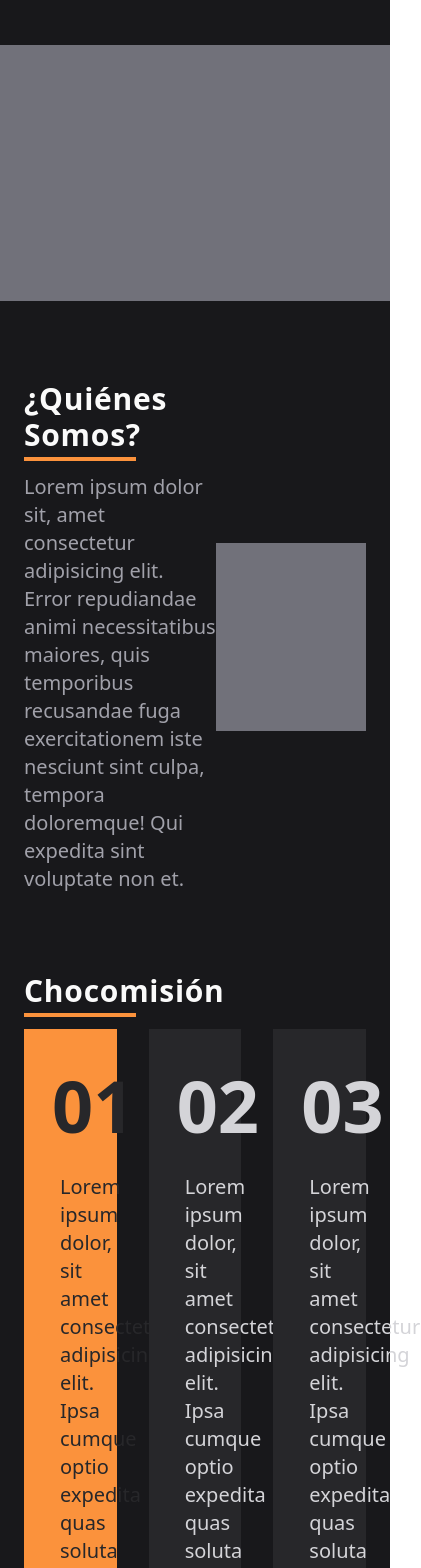
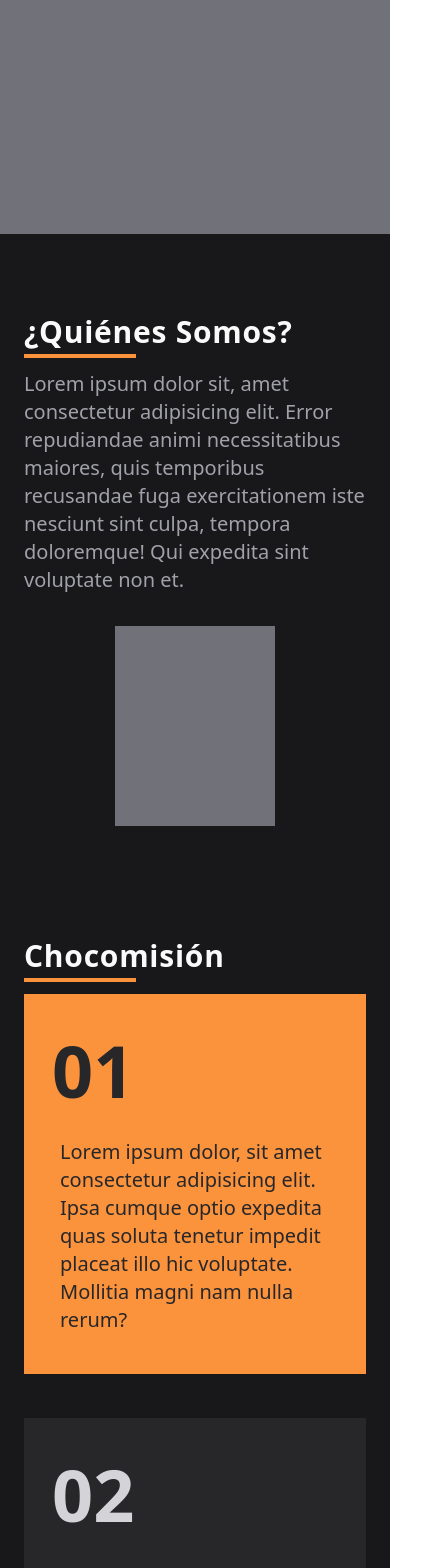
Before and after one commit to kokoaespol/Kokoa.Site, a SvelteKit app: page / in a window 390 px wide. Shown: the part 432-2000 px from the top of the page, 421 px wide, since content can reach past the window. Built offline with nearby package versions, Linux system fonts and the light colour scheme.

Commit message:
responsive design

```diff
--- a/src/routes/+page.svelte
+++ b/src/routes/+page.svelte
@@ -86,46 +86,46 @@
 
 <HeroSection />
 <ChocoSection>
-  <div class="flex items-center">
-    <div class="w-3/5">
-      <SectionH2>¿Quiénes Somos?</SectionH2>
+  <div class="flex flex-col items-start md:flex-row md:items-center">
+    <div class="w-full md:w-3/5">
+      <SectionH2>¿Quiénes<wbr /> Somos?</SectionH2>
       <p class="mt-3 text-xl">
         Lorem ipsum dolor sit, amet consectetur adipisicing elit. Error repudiandae animi
         necessitatibus maiores, quis temporibus recusandae fuga exercitationem iste nesciunt sint
         culpa, tempora doloremque! Qui expedita sint voluptate non et.
       </p>
     </div>
-    <div class="mx-auto aspect-[4/5] w-40 bg-zinc-500" />
+    <div class="my-8 mx-auto aspect-[4/5] w-40 bg-zinc-500" />
   </div>
 </ChocoSection>
 <ChocoSection>
-  <SectionH2>Chocomisión</SectionH2>
-  <div class="grid grid-cols-3 gap-8">
+  <SectionH2>Choco<wbr />misión</SectionH2>
+  <div class="flex flex-col gap-8 sm:grid sm:grid-cols-3">
     {#each chocomisiones as content, idx}
       <Chocomision {content} {idx} />
     {/each}
   </div>
 </ChocoSection>
-<ChocoSection class="grid grid-cols-3 gap-16">
+<ChocoSection class="grid grid-cols-1 gap-16 md:grid-cols-3">
   <div>
-    <SectionH2>Chocoáreas</SectionH2>
+    <SectionH2>Choco<wbr />áreas</SectionH2>
     <p class="mt-3 text-xl">
       Lorem ipsum dolor sit, amet consectetur adipisicing elit. Error repudiandae animi
       necessitatibus maiores, quis temporibus.
     </p>
   </div>
-  <ul class="col-span-2 grid grid-cols-2 content-center gap-8">
+  <ul class="grid grid-cols-1 content-center gap-8 sm:grid-cols-2 md:col-span-2">
     {#each chocoareas as area}
-      <li class="flex items-center gap-4 text-lg font-semibold text-zinc-50">
-        <div class="aspect-square w-16 bg-orange-400" />
+      <li class="flex items-center gap-4 overflow-hidden text-lg font-semibold text-zinc-50">
+        <div class="aspect-square w-16 flex-shrink-0 bg-orange-400" />
         <span>{area.text}</span>
       </li>
     {/each}
   </ul>
 </ChocoSection>
 <ChocoSection>
-  <SectionH2>Chocobeneficios</SectionH2>
-  <div class="mt-16 grid grid-cols-3 justify-items-center">
+  <SectionH2>Choco<wbr />beneficios</SectionH2>
+  <div class="mt-16 grid grid-cols-1 justify-items-center gap-8 md:grid-cols-3">
     {#each chocobeneficios as beneficio}
       <article class="text-center">
         <div class="mx-auto aspect-[4/5] w-32 bg-zinc-500" />
@@ -135,7 +135,7 @@
   </div>
 </ChocoSection>
 <ChocoSection>
-  <SectionH2>Chocomiembros</SectionH2>
+  <SectionH2>Choco<wbr />miembros</SectionH2>
   <ul
     class="mx-auto mt-10 space-y-16 text-center sm:grid sm:grid-cols-2 sm:gap-16 sm:space-y-0 lg:max-w-5xl lg:grid-cols-3"
   >
--- a/src/routes/Chocomision.svelte
+++ b/src/routes/Chocomision.svelte
@@ -7,7 +7,7 @@
 </script>
 
 <article
-  class="mt-3 aspect-[5/6] px-7 py-10  {is_first
+  class="mt-3 px-7 py-10 md:aspect-[5/6]  {is_first
     ? 'bg-orange-400 text-zinc-800'
     : 'bg-zinc-800 text-zinc-300'}"
 >
--- a/src/routes/HeroSection.svelte
+++ b/src/routes/HeroSection.svelte
@@ -1,5 +1,4 @@
 <script lang="ts">
-  import espol from "$lib/assets/logos/espol.svg";
   import UnirseOrange from "$lib/components/UnirseOrange.svelte";
 </script>
 
@@ -14,7 +13,6 @@
         Anim aute id magna aliqua ad ad non deserunt sunt. Qui irure qui lorem cupidatat commodo.
         Elit sunt amet fugiat veniam occaecat fugiat aliqua.
       </p>
-      <img class="mx-auto max-w-lg" src={espol} alt="logo de la espol" />
       <UnirseOrange href="/registro" class="mt-9">Unirse</UnirseOrange>
     </div>
   </div>
```
